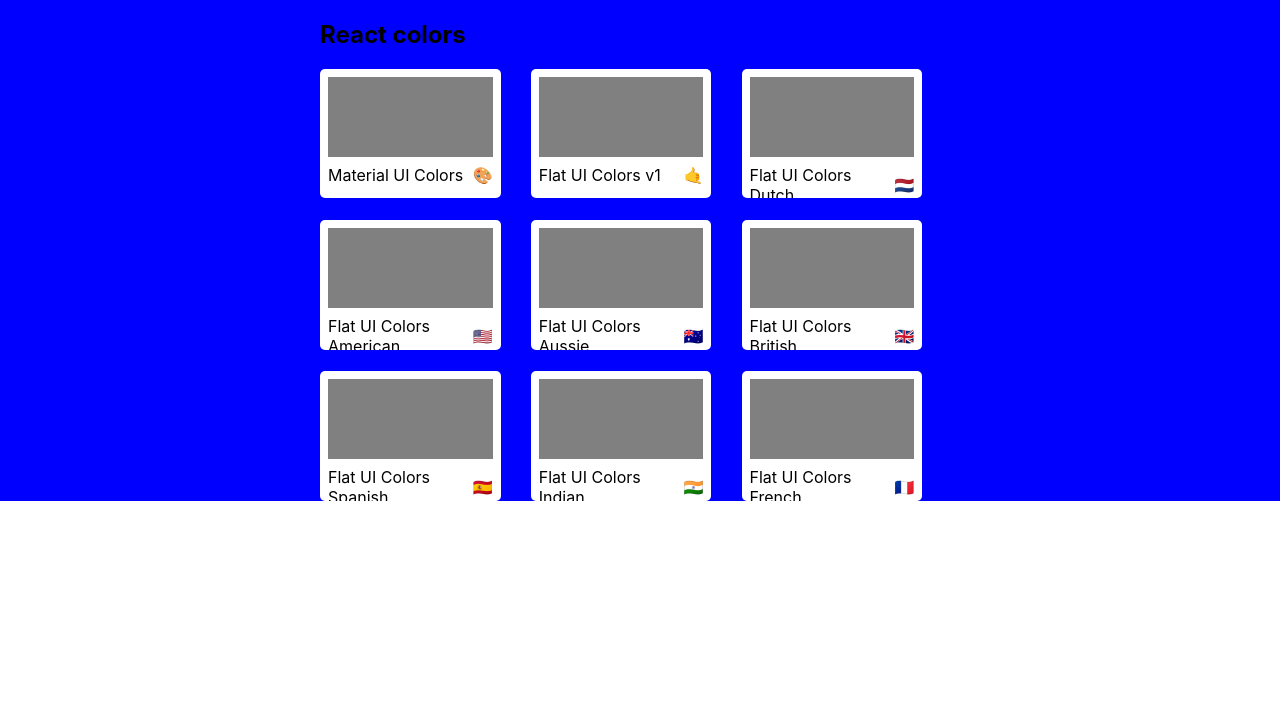
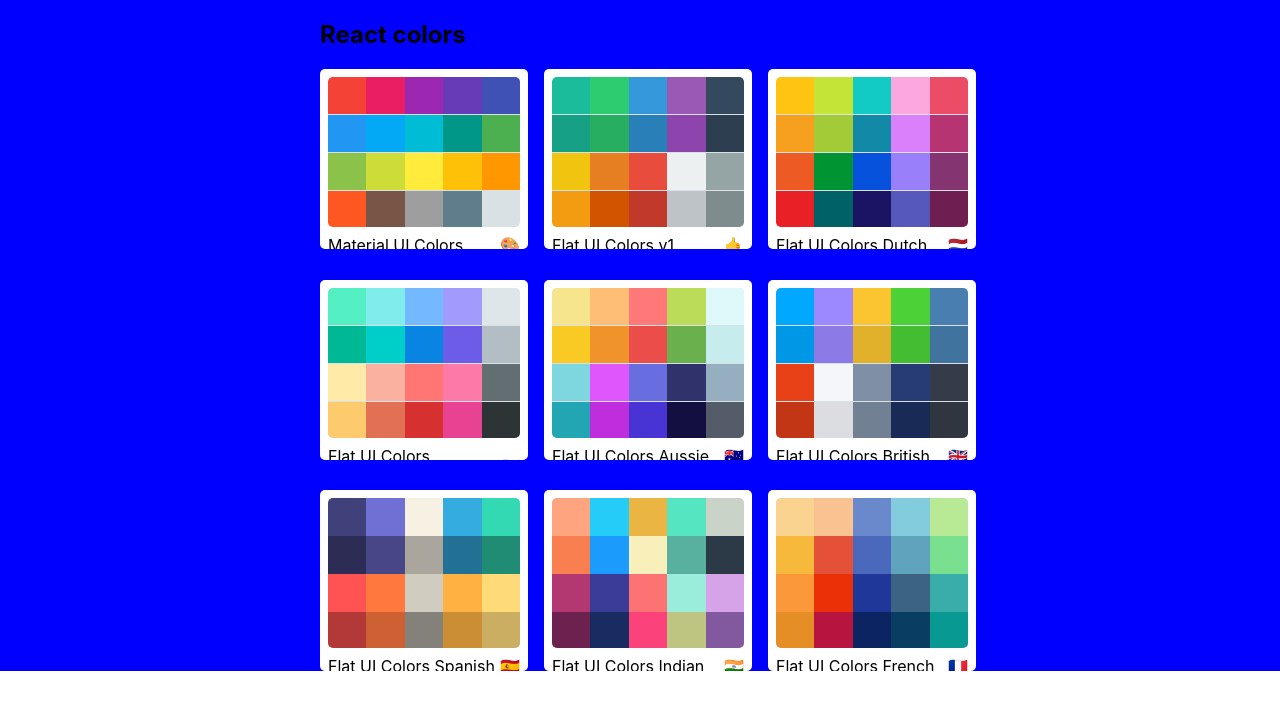
Before and after one commit to hemmayo/color-app, a React (Create React App) app: page / in a window 1280 px wide. Shown: the top 710 px of the page. Built offline with nearby package versions, Linux system fonts and the light colour scheme.

Commit message:
finish styling mini palette

```diff
--- a/src/MiniPalette.js
+++ b/src/MiniPalette.js
@@ -8,11 +8,15 @@
     overflow: "hidden",
     borderRadius: "5px",
     padding: "0.5rem",
-    cursor: "pointer"
+    cursor: "pointer",
+    width: "100%"
   },
   colors: {
-    backgroundColor: "grey",
-    height: "10vh"
+    backgroundColor: "#dae1e4",
+    height: "150px",
+    width: "100%",
+    borderRadius: "5px",
+    overflow: "hidden"
   },
   title: {
     display: "flex",
@@ -21,13 +25,28 @@
     fontSize: "1rem",
     paddingTop: "0.5rem"
   },
-  emoji: {}
+  emoji: {},
+  miniColor: {
+    height: "25%",
+    width: "20%",
+    display: "inline-block",
+    margin: "0 auto",
+    position: "relative",
+    marginBottom: "-3.5px"
+  }
 };
 function MiniPalette(props) {
-  const { classes, paletteName: name, emoji } = props;
+  const { classes, paletteName: name, emoji, colors } = props;
+  const miniColorboxes = colors.map(color => (
+    <div
+      className={classes.miniColor}
+      style={{ backgroundColor: color.color }}
+      key={color.name}
+    />
+  ));
   return (
     <div className={classes.root}>
-      <div className={classes.colors} />
+      <div className={classes.colors}>{miniColorboxes}</div>
       <div className={classes.title}>
         {name} <span className={classes.emoji}>{emoji}</span>
       </div>
--- a/src/PaletteList.js
+++ b/src/PaletteList.js
@@ -25,10 +25,11 @@
     justifyContent: "space-between"
   },
   palettes: {
-    borderBox: "100%",
+    boxSizing: "border-box",
     display: "grid",
-    gridTemplateColumns: "repeat(3, 30%)",
-    gridGap: "5%"
+    gridTemplateColumns: "repeat(3, 1fr)",
+    gridGap: "5%",
+    width: "100%"
   }
 };
 
```
